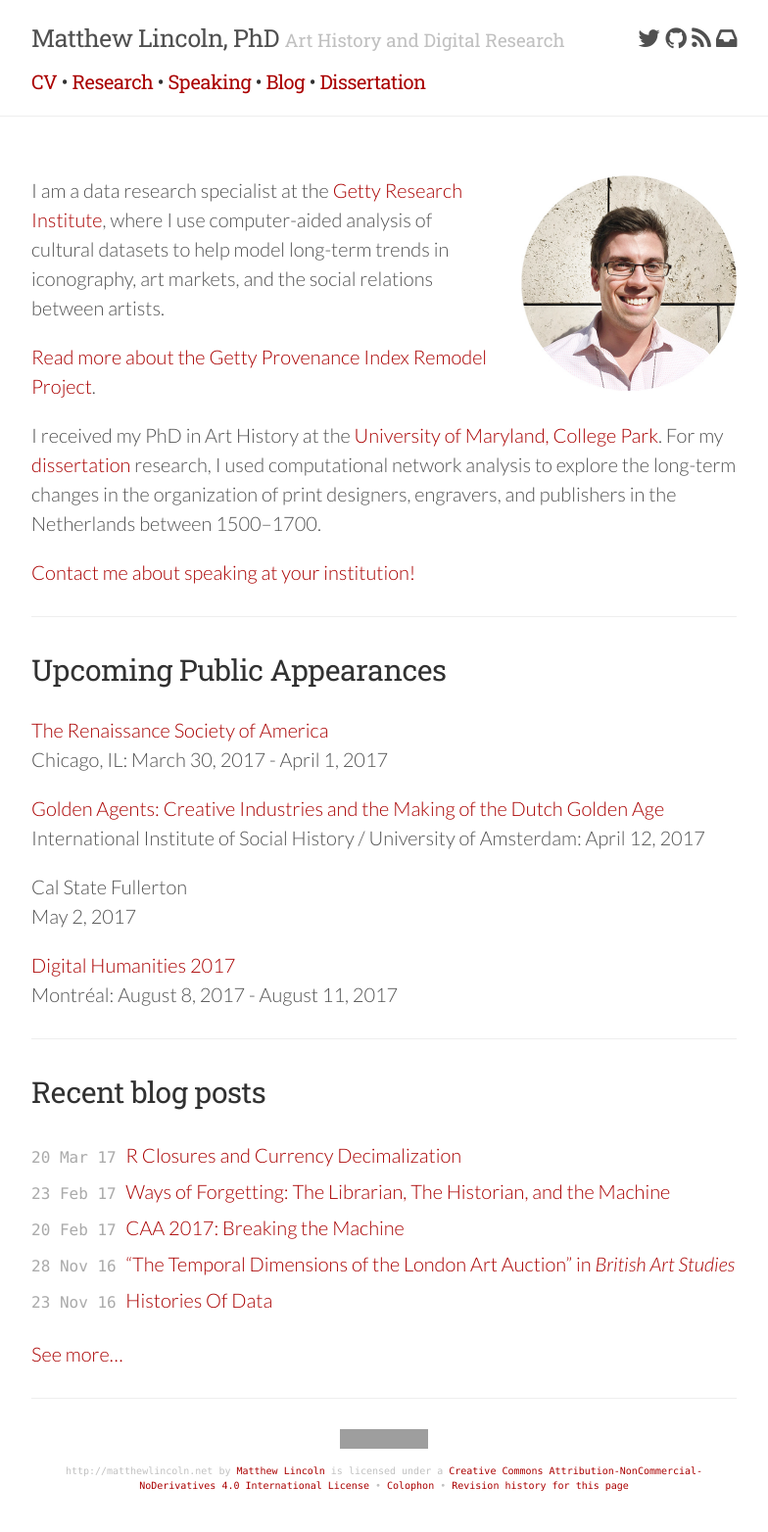
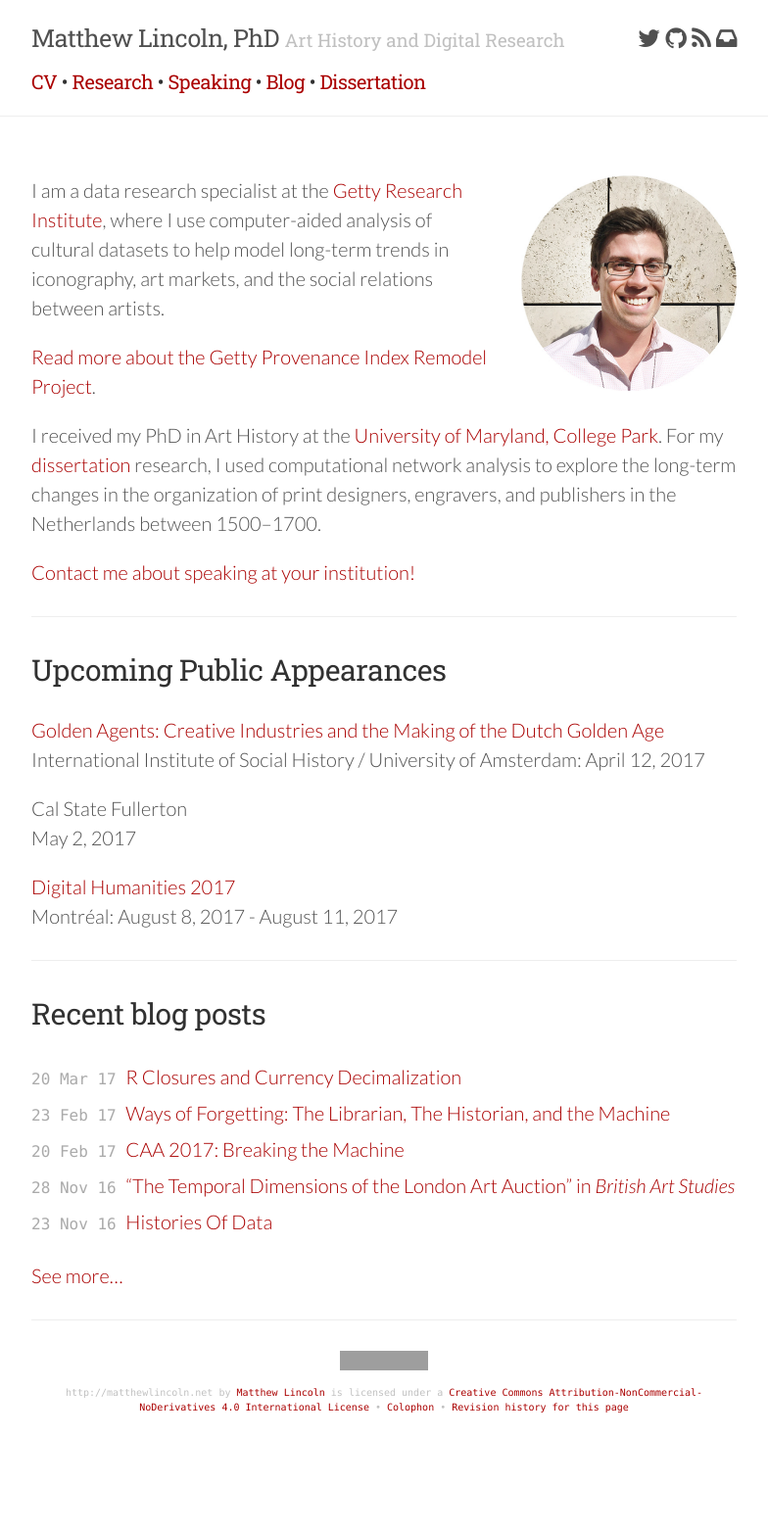
Before and after one commit to mdlincoln/mdlincoln.github.io, a Jekyll site: the page built from index.md, in a window 1280 px wide. Shown: the whole page at 98% size, without its empty margins (248-1032 px from the left). Built offline with Jekyll 4.4.1, drawn with Linux system fonts in a browser that asks for light colours; nearby versions of some CDN libraries; a script that is not in the unit is left out; after the commit the page ends 1484 px from its top, so only the background shows below that; grey boxes are pictures that could not be loaded.

Commit message:
rsa done

```diff
--- a/_data/travel.yaml
+++ b/_data/travel.yaml
@@ -1,8 +1,3 @@
-- venue: The Renaissance Society of America
-  location: Chicago, IL
-  url: http://www.rsa.org/page/2017Chicago
-  datestart: 2017-03-30 00:00:00 -0800
-  dateend: 2017-04-01  00:00:00 -0800
 - venue: "Golden Agents: Creative Industries and the Making of the Dutch Golden Age"
   location: International Institute of Social History / University of Amsterdam
   datestart: 2017-04-12 00:00:00 -0800
```
